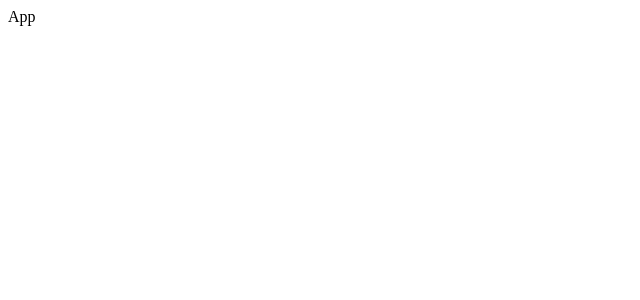
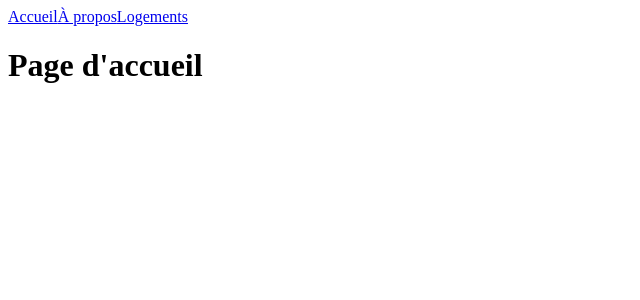
Before and after one commit to Radouane0/Projet-KASA, a React (Create React App) app: page / in a window 1280 px wide. Shown: the top 300 px of the page, without its empty margins (0-640 px from the left). Built offline with nearby package versions, Linux system fonts and the light colour scheme.

Commit message:
Mise en place des routes

```diff
--- a/src/App.jsx
+++ b/src/App.jsx
@@ -1,5 +1,7 @@
-function App() {
-    return <div className="App">App</div>
+import React from 'react'
+
+const App = () => {
+    return <div className="App"></div>
 }
 
 export default App
--- /dev/null
+++ b/src/components/Error/index.jsx
@@ -0,0 +1,11 @@
+import React from 'react'
+
+const Error = () => {
+    return (
+        <div>
+            <h1>Erreur 404 !</h1>
+        </div>
+    )
+}
+
+export default Error
--- /dev/null
+++ b/src/components/Header/index.jsx
@@ -0,0 +1,13 @@
+import { Link } from 'react-router-dom'
+
+const Header = () => {
+    return (
+        <nav>
+            <Link to="/">Accueil</Link>
+            <Link to="/about">À propos</Link>
+            <Link to="/housing">Logements</Link>
+        </nav>
+    )
+}
+
+export default Header
--- a/src/index.jsx
+++ b/src/index.jsx
@@ -1,11 +1,32 @@
-import React from 'react';
-import ReactDOM from 'react-dom/client';
-import App from './App';
+import React from 'react'
+import ReactDOM from 'react-dom/client'
+import { BrowserRouter as Router, Route, Switch } from 'react-router-dom'
+// import App from './App';
+import About from './pages/About'
+import Home from './pages/Home'
+import Housing from './pages/Housing'
+import Error from './components/Error'
+import Header from './components/Header'
 
-
-const root = ReactDOM.createRoot(document.getElementById('root'));
+const root = ReactDOM.createRoot(document.getElementById('root'))
 root.render(
-  <React.StrictMode>
-    <App />
-  </React.StrictMode>
-);
+    <React.StrictMode>
+        <Router>
+            <Header />
+            <Switch>
+                <Route exact path="/">
+                    <Home />
+                </Route>
+                <Route path="/about">
+                    <About />
+                </Route>
+                <Route path="/housing">
+                    <Housing />
+                </Route>
+                <Route>
+                    <Error />
+                </Route>
+            </Switch>
+        </Router>
+    </React.StrictMode>
+)
--- /dev/null
+++ b/src/pages/About/index.jsx
@@ -0,0 +1,11 @@
+import React from 'react'
+
+const About = () => {
+    return (
+        <div>
+            <h1>À propos</h1>
+        </div>
+    )
+}
+
+export default About
--- /dev/null
+++ b/src/pages/Home/index.jsx
@@ -0,0 +1,11 @@
+import React from 'react'
+
+const Home = () => {
+    return (
+        <div>
+            <h1>Page d'accueil</h1>
+        </div>
+    )
+}
+
+export default Home
--- /dev/null
+++ b/src/pages/Housing/index.jsx
@@ -0,0 +1,11 @@
+import React from 'react'
+
+const Housing = () => {
+    return (
+        <div>
+            <h1>Logements</h1>
+        </div>
+    )
+}
+
+export default Housing
```
